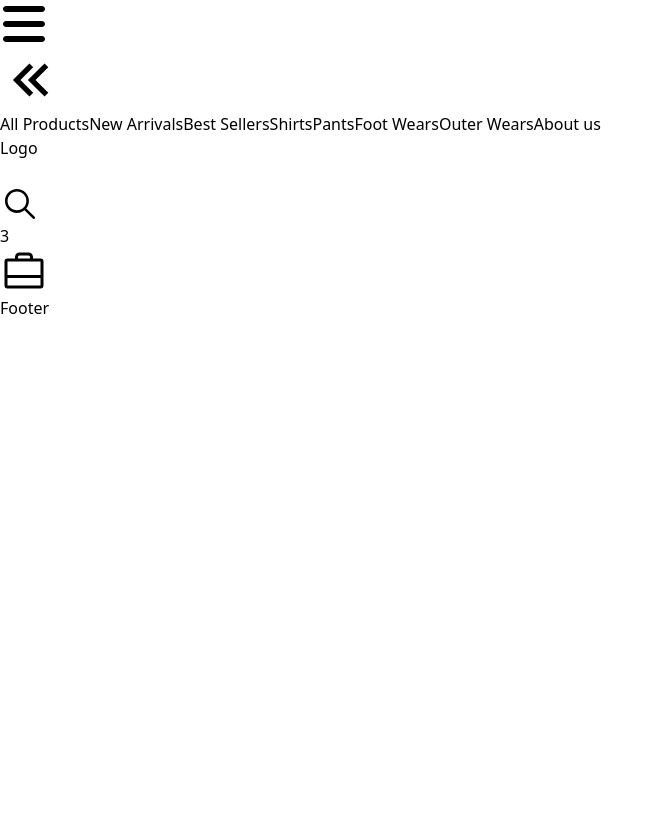
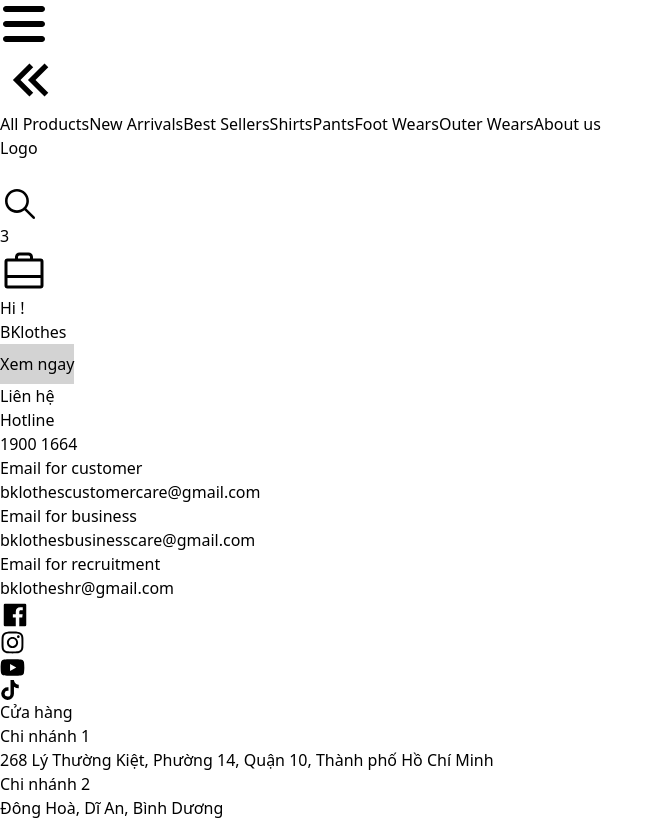
Before and after one commit to vankha1/BKoolers, a React (Vite) app in the folder frontend/: page /about in a window 1280 px wide. Shown: the whole page, without its empty margins (0-663 px from the left). Built offline with nearby package versions, Linux system fonts and the light colour scheme.

Commit message:
fix bug merge

```diff
--- a/frontend/src/App.jsx
+++ b/frontend/src/App.jsx
@@ -1,12 +1,13 @@
 import { Outlet } from "react-router-dom";
 import Navbar from "./components/Navbar";
+import Footer from "./components/Footer"
 
 const App = () => {
   return (
     <>
       <Navbar></Navbar>
       <Outlet></Outlet>
-      <div>Footer</div>
+      <Footer></Footer>
     </>
   );
 }
--- a/frontend/src/components/Footer.jsx
+++ b/frontend/src/components/Footer.jsx
@@ -7,7 +7,7 @@ import { FaTiktok } from "react-icons/fa";
 
 function Footer() {
   return (
-    <div className='flex h-2/5 mt-10'>
+    <div className='flex h-2/5 mt-10 px-5'>
         <div className='w-1/2'>
           <div className='w-40 h-10 flex justify-center items-center font-bold bg-black text-white mb-3'>BKlothes</div>
           <button className='btn-secondary px-5'>
--- a/frontend/src/main.jsx
+++ b/frontend/src/main.jsx
@@ -6,8 +6,25 @@ import { BrowserRouter, Route, Routes} from 'react-router-dom';
 
 ReactDOM.createRoot(document.getElementById('root')).render(
   <React.StrictMode>
-    <App />
-  </React.StrictMode>,
+    <BrowserRouter>
+      <Routes>
+        <Route path="/signin" element={<div>Sign in</div>}/>
+        <Route path="/" element={<App/>}>
+          <Route path="products/">
+            <Route path="newarrivals" element={<div>new arrivals</div>}/>
+            <Route path="bestsellers" element={<div>best sellers</div>}/>
+            <Route path="shirts" element={<div>shirts</div>}/>
+            <Route path="pants" element={<div>pants</div>}/>
+            <Route path="footwears" element={<div>footwears</div>}/>
+            <Route path="outerwears" element={<div>outerwears</div>}/>
+            <Route index element={<div>products</div>}/>
+          </Route>
+          <Route path="about" element={<div>Hi !</div>}/>
+          <Route index element={<div>Home</div>}/>
+        </Route>
+      </Routes>
+    </BrowserRouter>
+  </React.StrictMode>
 )
 
 document.getElementById('root').className = "h-screen";
```
